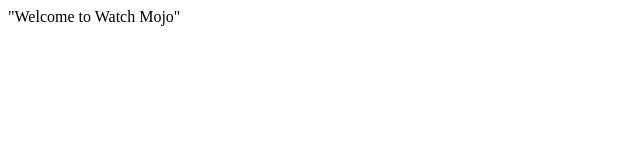
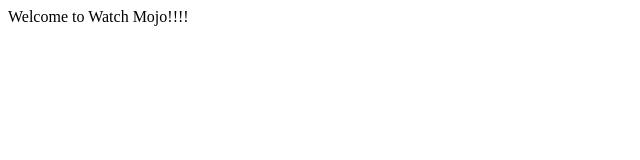
Before and after one commit to amjvillaruel-src/CS3-Sodium-Villaruel, a plain HTML site: page index.html in a window 1280 px wide. Shown: the full height of the page, 0-640 px from the left. Drawn offline with Linux system fonts and the light colour scheme.

Commit message:
Update index.html

```diff
--- a/index.html
+++ b/index.html
@@ -11,6 +11,6 @@
   </head>
   <body>
     <!-- Place content here -->
-    "Welcome to Watch Mojo"
+    Welcome to Watch Mojo!!!!
   </body>
 </html>
```
